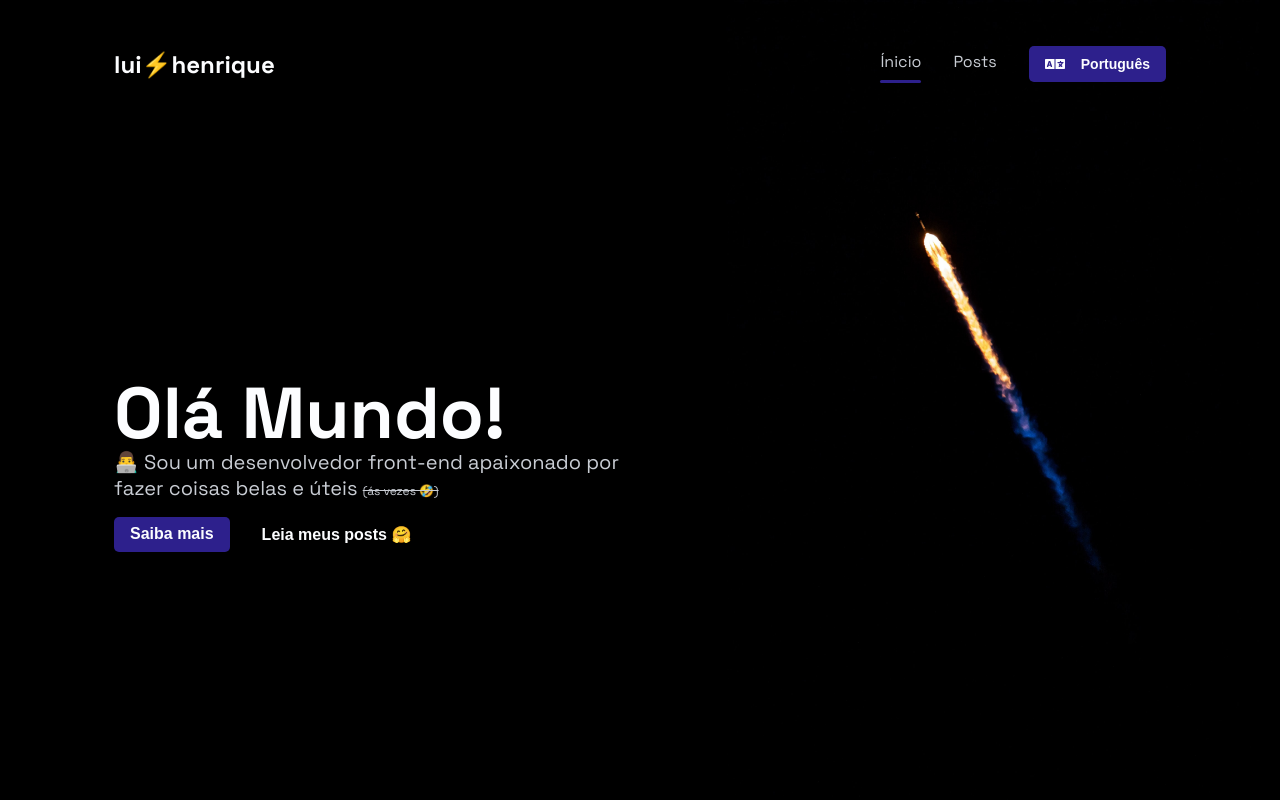
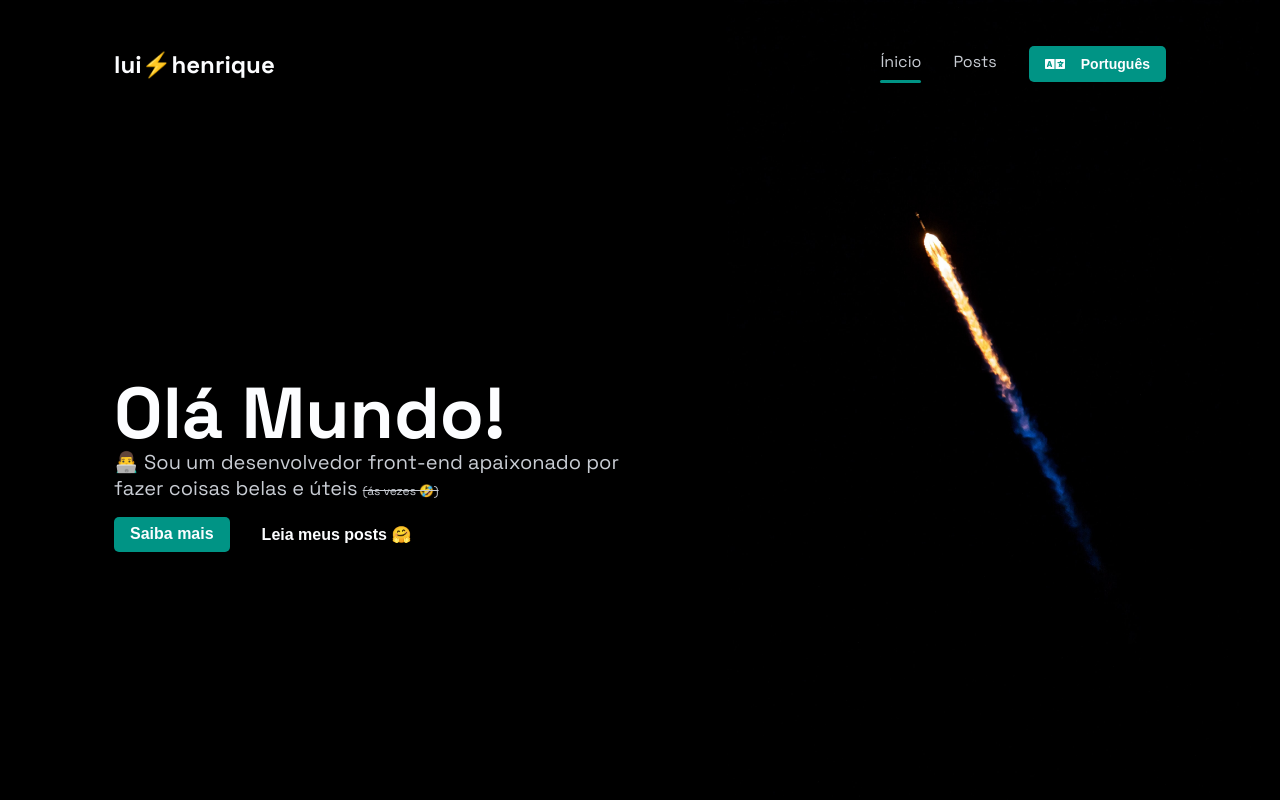
Before and after one commit to lui7henrique/blog, a Next.js app: page / in a window 1280 px wide. Shown: the top 800 px of the page. Built offline with nearby package versions, Linux system fonts and the light colour scheme.

Commit message:
:art: Setup cyan-yellow theme

```diff
--- a/src/styles/theme.ts
+++ b/src/styles/theme.ts
@@ -1,13 +1,13 @@
 // eslint-disable-next-line import/no-anonymous-default-export
 export default {
   colors: {
-    primary: "#2d208c",
-    primary_dark: "#1c1938",
-    primary_super_dark: "#121024",
+    primary: "#009485",
+    primary_dark: "#042940",
+    primary_super_dark: "#010d14",
 
-    secondary: "#F2762E",
-    secondary_dark: "#F25D27",
-    secondary_super_dark: "#592918",
+    secondary: "#DBF227",
+    secondary_dark: "#9FC131",
+    secondary_super_dark: "#617520",
 
     background: "#000000",
     shape: "#121212",
```
